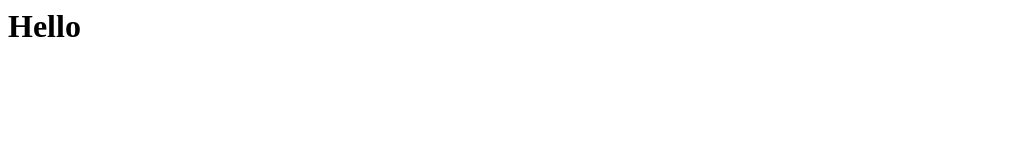
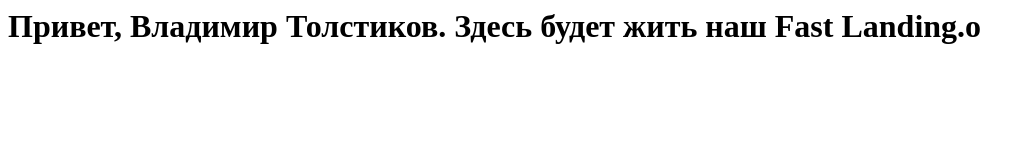
Before and after one commit to fasttf/fasttf.github.io, a plain HTML site: page index.html in a window 1280 px wide. Shown: the whole page, without its empty margins (0-1035 px from the left). Drawn offline with Linux system fonts and the light colour scheme.

Commit message:
Privet Tolstikov

```diff
--- a/index.html
+++ b/index.html
@@ -1 +1 @@
-<h1>Hello</h1>
+<h1>Привет, Владимир Толстиков. Здесь будет жить наш Fast Landing.o</h1>
```
